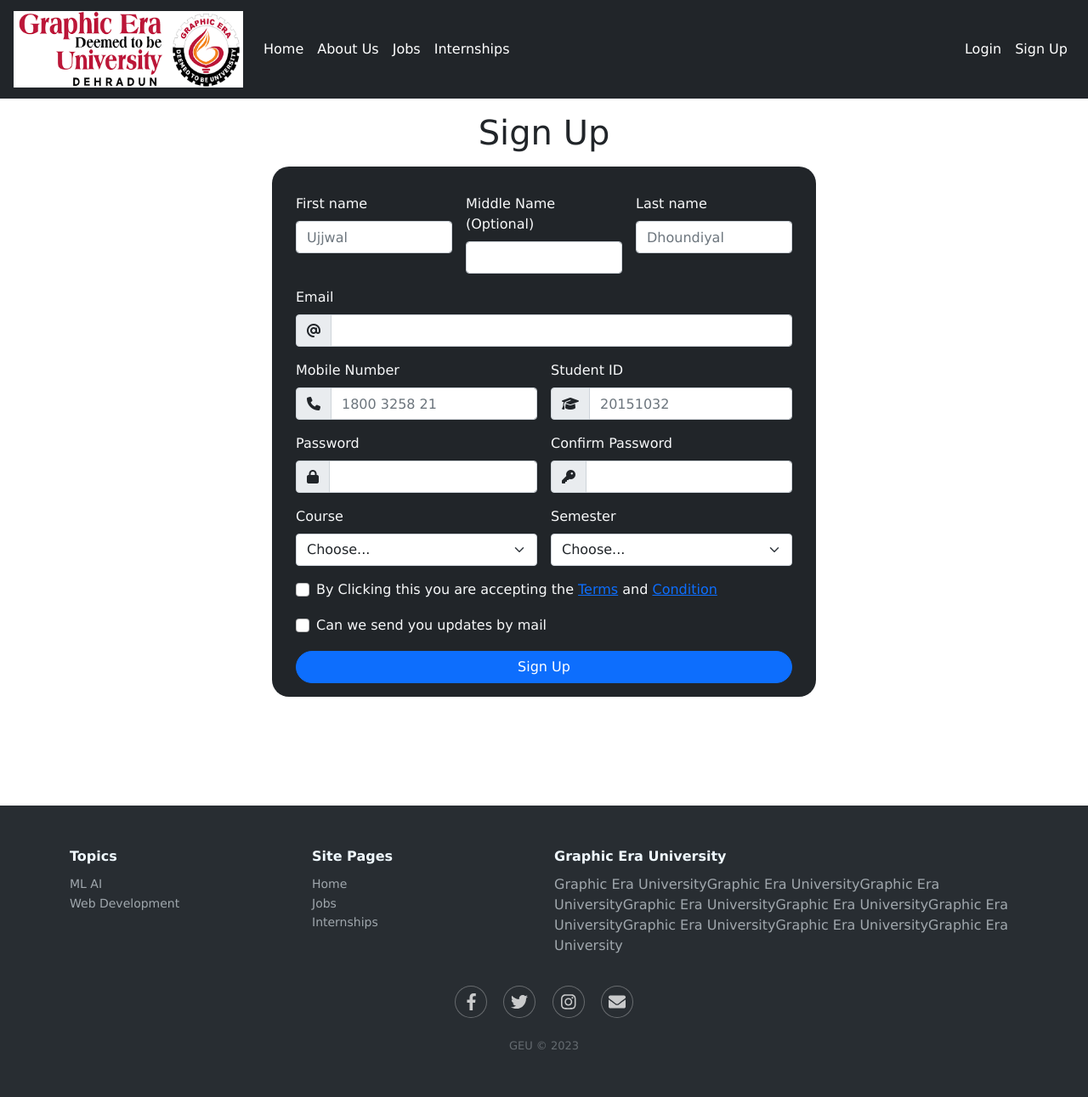
After one commit to mansiagarwal6/ask-cracker, a PHP site: page /signup.php in a window 1280 px wide. The commit adds this page. Shown: the whole page at 85% size. Run offline with PHP 8.4, Linux system fonts and the light colour scheme; some libraries are stand-ins or nearby versions.

Commit message:
login sigup added

```diff
--- /dev/null
+++ b/footer.php
@@ -0,0 +1,45 @@
+<br><br><br><br><br>
+
+<div class="footer-dark white-section" id="footer">
+        <footer>
+            <div class="container">
+                <div class="row">
+                    <div class="col-sm-6 col-md-3 item">
+                        <h3>Topics</h3>
+                        <ul>
+                            <li><a href="#">ML AI</a></li>
+                            <li><a href="#">Web Development</a></li>
+                            <li><a href="#"></a></li>
+                        </ul>
+                    </div>
+                    <div class="col-sm-6 col-md-3 item">
+                        <h3>Site Pages</h3>
+                        <ul>
+                            <li><a href="#">Home</a></li>
+                            <li><a href="#">Jobs</a></li>
+                            <li><a href="#">Internships</a></li>
+                        </ul>
+                    </div>
+                    <div class="col-md-6 item text">
+                        <h3>Graphic Era University</h3>
+                        <p>Graphic Era UniversityGraphic Era UniversityGraphic Era UniversityGraphic Era
+                            UniversityGraphic Era UniversityGraphic Era UniversityGraphic Era UniversityGraphic Era
+                            UniversityGraphic Era University</p>
+                    </div>
+                    <div class="col item social">
+                        <a href="#"><i class="social-icon fab fa-facebook-f"></i></a>
+                        <a href="#"><i class="social-icon fab fa-twitter"></i></a>
+                        <a href="#"><i class="social-icon fab fa-instagram"></i></a>
+                        <a href="#"><i class="social-icon fas fa-envelope"></i></a>
+                    </div>
+
+                </div>
+                <p class="copyright">GEU © 2023</p>
+            </div>
+        </footer>
+    </div>
+
+
+</body>
+
+</html>
--- /dev/null
+++ b/header.php
@@ -0,0 +1,65 @@
+<!DOCTYPE html>
+<html lang="en">
+
+<head>
+    <meta charset="UTF-8">
+    <meta http-equiv="X-UA-Compatible" content="IE=edge">
+    <meta name="viewport" content="width=device-width, initial-scale=1.0">
+
+    <title>Document</title>
+
+    <link rel="stylesheet" href="style.css">
+    <link rel="stylesheet" href="https://maxcdn.bootstrapcdn.com/bootstrap/4.5.2/css/bootstrap.min.css">
+    <script src="https://ajax.googleapis.com/ajax/libs/jquery/3.5.1/jquery.min.js"></script>
+    <script src="https://cdnjs.cloudflare.com/ajax/libs/popper.js/1.16.0/umd/popper.min.js"></script>
+    <script src="https://maxcdn.bootstrapcdn.com/bootstrap/4.5.2/js/bootstrap.min.js"></script>
+    <link rel="stylesheet" href="https://cdnjs.cloudflare.com/ajax/libs/font-awesome/4.7.0/css/font-awesome.min.css">
+
+    <script defer src="https://use.fontawesome.com/releases/v5.0.7/js/all.js"></script>
+
+
+    <link rel="stylesheet" href="https://cdnjs.cloudflare.com/ajax/libs/font-awesome/5.15.3/css/all.min.css" integrity="sha512-Yqyo3JrC39pBOy0xU6m8U6Y/YhBObl5UShQoNYJz9D/2zwUNnE/9oz74WTxNlBp75wYIdLZnG61Z/kd9q5rKw==" crossorigin="anonymous" referrerpolicy="no-referrer" />
+    <link rel="stylesheet" href="https://cdnjs.cloudflare.com/ajax/libs/font-awesome/6.3.0/css/all.min.css">
+    <link rel="stylesheet" href="https://cdnjs.cloudflare.com/ajax/libs/font-awesome/5.15.3/css/all.min.css" />
+    <link rel="stylesheet" href="https://cdn.jsdelivr.net/npm/bootstrap@5.0.0/dist/css/bootstrap.min.css">
+
+
+</head>
+
+<body>
+    <header>
+
+        <nav class="navbar navbar-expand-lg navbar-light bg-dark">
+            <a class="navbar-brand" href="">
+                <img src="images/logo.png" alt="GEU Logo" width="270" height="90">
+            </a>
+            <button class="navbar-toggler" type="button" data-toggle="collapse" data-target="#navbarNav"
+                aria-controls="navbarNav" aria-expanded="false" aria-label="Toggle navigation">
+                <span class="navbar-toggler-icon"></span>
+            </button>
+            <div class="collapse navbar-collapse" id="navbarNav">
+                <ul class="navbar-nav mr-auto">
+                    <li class="nav-item active">
+                        <a class="nav-link" href="#">Home <span class="sr-only">(current)</span></a>
+                    </li>
+                    <li class="nav-item">
+                        <a class="nav-link" href="#">About Us</a>
+                    </li>
+                    <li class="nav-item">
+                        <a class="nav-link" href="#">Jobs</a>
+                    </li>
+                    <li class="nav-item">
+                        <a class="nav-link" href="#">Internships</a>
+                    </li>
+                </ul>
+                <ul class="navbar-nav ml-auto">
+                    <li class="nav-item">
+                        <a class="nav-link" href="login.php">Login</a>
+                    </li>
+                    <li class="nav-item">
+                        <a class="nav-link" href="signup.php">Sign Up</a>
+                    </li>
+                </ul>
+            </div>
+        </nav>
+    </header>
--- /dev/null
+++ b/signup.php
@@ -0,0 +1,131 @@
+<?php include("header.php"); ?>
+
+    <div class="text-center p-3">
+      <h1>Sign Up</h1>
+    </div>
+
+
+
+    <section class="container my-2 bg-dark text-light w-50" style="border-radius: 20px;">
+        <form class="row g-3 p-3">
+              <div class="col-md-4">
+                <label for="fname" class="form-label">First name</label>
+                <input name="stu_firstname" type="text" class="form-control" id="fname" placeholder="Ujjwal" required>
+              </div>
+              <div class="col-md-4">
+                <label for="mname" class="form-label">Middle Name (Optional)</label>
+                <input name="stu_middlename" type="text" class="form-control" id="mname" >
+              </div>
+              <div class="col-md-4">
+                <label for="lname" class="form-label">Last name</label>
+                <input name="stu_lastname" type="text" class="form-control" id="lname" placeholder="Dhoundiyal" required>
+              </div>
+            <div class="col-md-12">
+              <label for="email" class="form-label">Email</label>
+              <div class="input-group">
+                <span class="input-group-text" id="email"><i class="fa-solid fa-at"></i></span>
+                <input name="stu_user" type="email" class="form-control" id="email" pattern="[a-zA-Z0-9._%+-]+@gmail\.com$" required>
+              </div>
+            </div>
+            <div class="col-md-6">
+              <label for="phone" class="form-label">Mobile Number</label>
+              <div class="input-group">
+                <span class="input-group-text" id="number"><i class="fa-solid fa-phone"></i></span>
+                <input name="stu_number" type="tel" class="form-control" id="number" placeholder="1800 3258 21" pattern="[0-9]{10,15}" minlength="10"  maxlength="15" required>
+              </div>
+            </div>
+            <div class="col-md-6">
+              <label for="stu_id" class="form-label">Student ID</label>
+              <div class="input-group">
+                <span class="input-group-text" id="stu_id"><i class="fa-solid fa-graduation-cap"></i></span>
+                <input name="stu_sid" type="tel" class="form-control" id="stu_id" placeholder="20151032" pattern="[0-9]{7,9}" minlength="7" maxlength="9" required>
+              </div>
+            </div>
+            <div class="col-md-6">
+              <label for="pass" class="form-label">Password</label>
+              <div class="input-group">
+                <span class="input-group-text" id="pass"><i class="fa-solid fa-lock"></i></span>
+                <input name="stu_pass" type="password" class="form-control" id="pass" minlength="8" maxlength="32" required>
+              </div>
+            </div>
+            <div class="col-md-6">
+              <label for="pass2" class="form-label">Confirm Password</label>
+              <div class="input-group">
+                <span class="input-group-text" id="pass2"><i class="fa-solid fa-key"></i></span>
+                <input type="password" class="form-control" id="pass2" minlength="8" maxlength="32" required>
+              </div>
+            </div>
+            <div class="col-md-6">
+              <label for="course" class="form-label">Course</label>
+              <div class="input-group">
+                <select name="stu_course" id="course" class="form-select" required>
+                  <option value="" selected disabled>Choose...</option>
+                  <option value="course-dd">BCA</option>
+                  <option value="course-dd">BSC.IT</option>
+                  <option value="course-dd">BSC.CS</option>
+                  <option value="course-dd">MCA</option>
+                  <option value="course-dd">MCA.IT</option>
+                </select>
+              </div>
+            </div>
+            <div class="col-md-6">
+                <label for="state" class="form-label">Semester</label>
+                <div class="input-group">
+                  <select name="stu_sem" id="course" class="form-select" required>
+                    <option value="" selected disabled>Choose...</option>
+                    <option value="sem-dd">1 Semester</option>
+                    <option value="sem-dd">2 Semester</option>
+                    <option value="sem-dd">3 Semester</option>
+                    <option value="sem-dd">4 Semester</option>
+                    <option value="sem-dd">5 Semester</option>
+                    <option value="sem-dd">6 Semester</option>
+                  </select>
+                </div>
+              </div>
+
+            <div class="col-12">
+              <div class="form-check">
+                <input class="form-check-input" type="checkbox" id="tick">
+                <label class="form-check-label" for="tick">By Clicking this you are accepting the <a href="">Terms</a> and <a href="">Condition</a></label>
+              </div>
+            </div>
+            <div class="col-12">
+              <div class="form-check">
+                <input class="form-check-input" type="checkbox" id="tick2" required>
+                <label class="form-check-label" for="tick2">Can we send you updates by mail</label>
+              </div>
+            </div>
+            <div class="text-center">
+              <button name="submit" type="submit" value="Submit" class="btn btn-primary" style="width: 100%;   border-radius: 20px;">Sign Up</button>
+            </div>
+          </form>
+       </section>
+
+<?php
+
+$con=mysqli_connect('localhost','root','','ask_stu') or die(mysqli_error());
+
+if(isset($_POST['submit']) && $_POST['submit']=='Submit')
+{
+echo "hi";
+    if($con)
+    {
+        $stu_firstname=$_POST['stu_firstname'];
+        $stu_middlename=$_POST['stu_middlename'];
+        $stu_lastname=$_POST['stu_lastname'];
+        $stu_user=$_POST['stu_user'];
+        $stu_number=$_POST['stu_number'];
+        $stu_sid=$_POST['stu_sid'];
+        $stu_pass=$_POST['stu_pass'];
+        $stu_course=$_POST['stu_course'];
+        $stu_sem=$_POST['stu_sem'];
+
+    $query="insert into stu set stu_firstname='$stu_firstname', stu_middlename='$stu_middlename', stu_lastname='$stu_lastname', stu_user='$stu_user', stu_number='$stu_number', stu_sid='$stu_sid', stu_pass='$stu_pass', stu_course='$stu_course', stu_sem='$stu_sem'";
+    mysqli_query($con, $query) or die(mysqli_error($con));
+
+    }
+    }
+
+?>
+
+<?php include("footer.php"); ?>
--- a/style.css
+++ b/style.css
@@ -113,3 +113,37 @@ body {
     font-size:13px;
     margin-bottom:0;
   }
+
+  /* Form Section */
+
+  * {
+    margin: 0;
+    padding: 0;
+    box-sizing: border-box;
+}
+
+#login {
+  width: 350px;
+  height: min-content;
+  padding: 20px;
+  border-radius: 12px;
+  background: #ffffff;
+}
+
+#login h1 {
+  font-size: 36px;
+  margin-bottom: 25px;
+}
+
+#login form {
+  font-size: 20px;
+}
+
+#login form .form-group {
+  margin-bottom: 12px;
+}
+
+#login form input[type="submit"] {
+  font-size: 20px;
+  margin-top: 25px;
+}
```
Also changed, not shown: admin.php (added, +69 -0 lines), index.html (deleted, +0 -172 lines), index.php (added, +76 -0 lines), login.php (added, +47 -0 lines).
